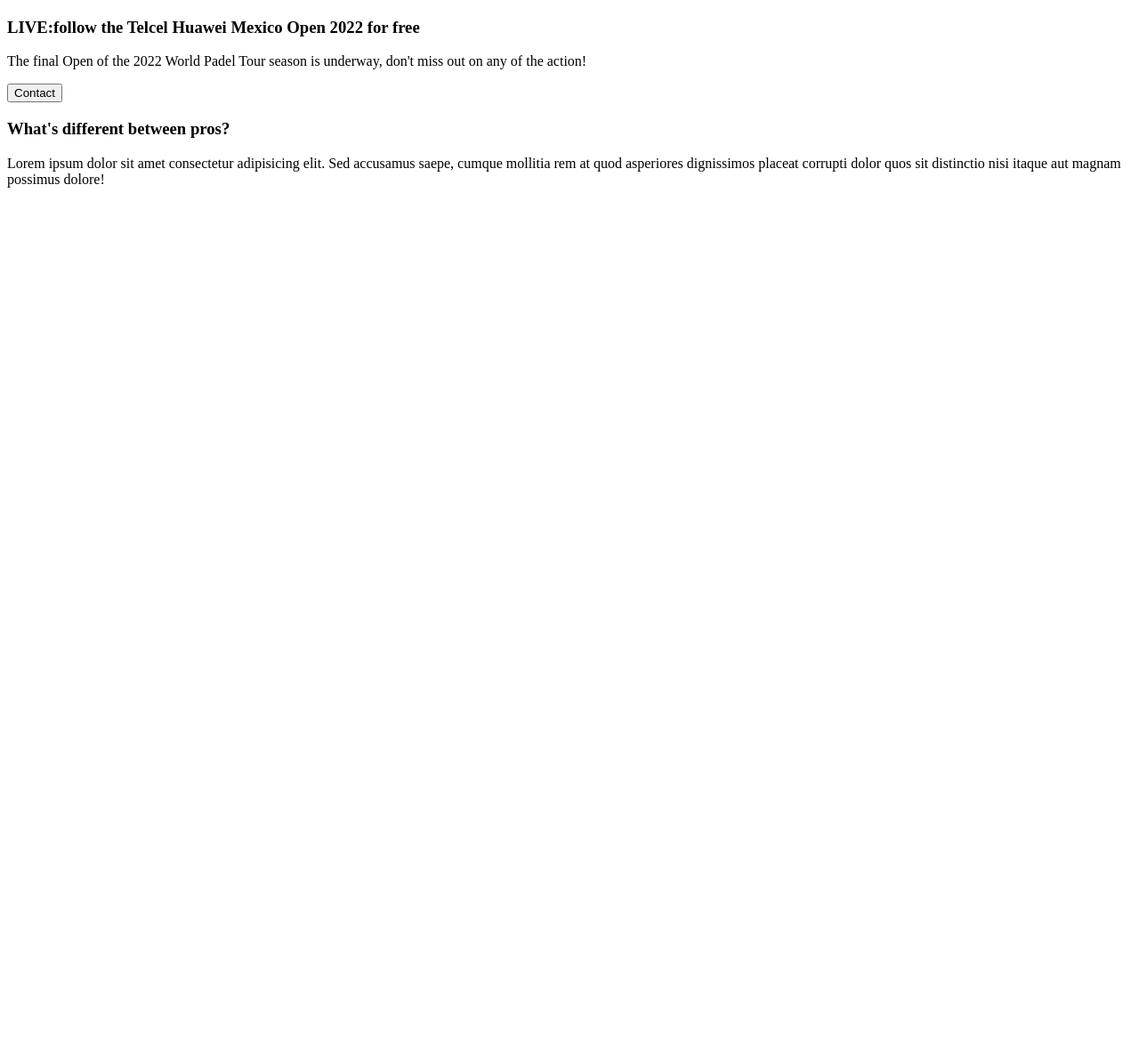
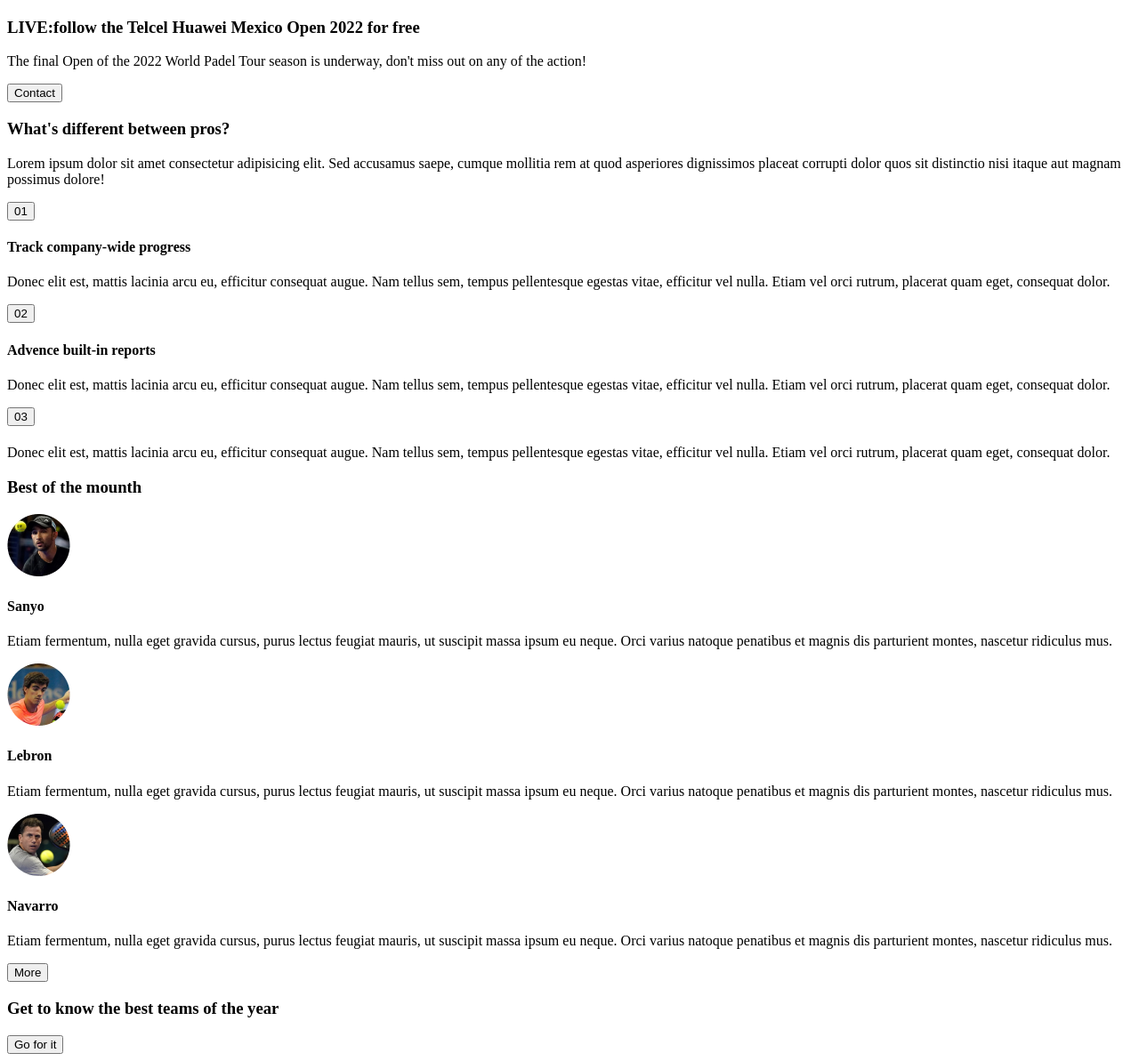
Before and after one commit to Adrianadc-Dev/FinalFront, a plain HTML site: page index.html in a window 1280 px wide. Shown: the part 646-1839 px from the top of the page at 89% size. Before the commit the page ends 873 px from the top, so only its background shows below. Drawn offline with Linux system fonts and the light colour scheme.

Commit message:
modificaciones al html para agragar mas contenido

```diff
--- a/index.html
+++ b/index.html
@@ -41,6 +41,50 @@
             <p>Lorem ipsum dolor sit amet consectetur adipisicing elit. Sed accusamus saepe, cumque mollitia rem at quod asperiores dignissimos placeat corrupti dolor quos sit distinctio nisi itaque aut magnam possimus dolore! </p>
         </div>
     </div>
+    <div>
+        <div>
+            <button>01</button>
+            <h4>Track company-wide progress</h4>
+            <p>Donec elit est, mattis lacinia arcu eu, efficitur consequat augue. Nam tellus sem, tempus pellentesque egestas vitae, efficitur vel nulla. Etiam vel orci rutrum, placerat quam eget, consequat dolor.</p>
+        </div>
+        <div>
+            <button>02</button>
+            <h4>Advence built-in reports</h4>
+            <p>Donec elit est, mattis lacinia arcu eu, efficitur consequat augue. Nam tellus sem, tempus pellentesque egestas vitae, efficitur vel nulla. Etiam vel orci rutrum, placerat quam eget, consequat dolor.</p>
+        </div>
+        <div>
+            <button>03</button>
+            <h4></h4>
+            <p>Donec elit est, mattis lacinia arcu eu, efficitur consequat augue. Nam tellus sem, tempus pellentesque egestas vitae, efficitur vel nulla. Etiam vel orci rutrum, placerat quam eget, consequat dolor.</p>
+        </div>
+    </div>
+    <div>
+        <h3>Best of the mounth</h3>
+        <div>
+            <img src="./img/avatar-sanyo.png" alt="Sanyo">
+            <h4>Sanyo</h4>
+            <p>Etiam fermentum, nulla eget gravida cursus, purus lectus feugiat mauris, ut suscipit massa ipsum eu neque. Orci varius natoque penatibus et magnis dis parturient montes, nascetur ridiculus mus.</p>
+        </div>
+        <div>
+            <img src="./img/avatar.lebron.png" alt="Lebron">
+            <h4>Lebron</h4>
+            <p>Etiam fermentum, nulla eget gravida cursus, purus lectus feugiat mauris, ut suscipit massa ipsum eu neque. Orci varius natoque penatibus et magnis dis parturient montes, nascetur ridiculus mus.</p>
+        </div>
+        <div>
+            <img src="./img/avatar-navarro.png" alt="Navarro">
+            <h4>Navarro</h4>
+            <p>Etiam fermentum, nulla eget gravida cursus, purus lectus feugiat mauris, ut suscipit massa ipsum eu neque. Orci varius natoque penatibus et magnis dis parturient montes, nascetur ridiculus mus.</p>
+        </div>
+        <button>More</button>
+    </div>
+    <div>
+        <div>
+            <h3>Get to know the best teams of the year</h3>
+        </div>
+        <div>
+            <button>Go for it</button>
+        </div>
+    </div>
 
     <footer>
 
```
